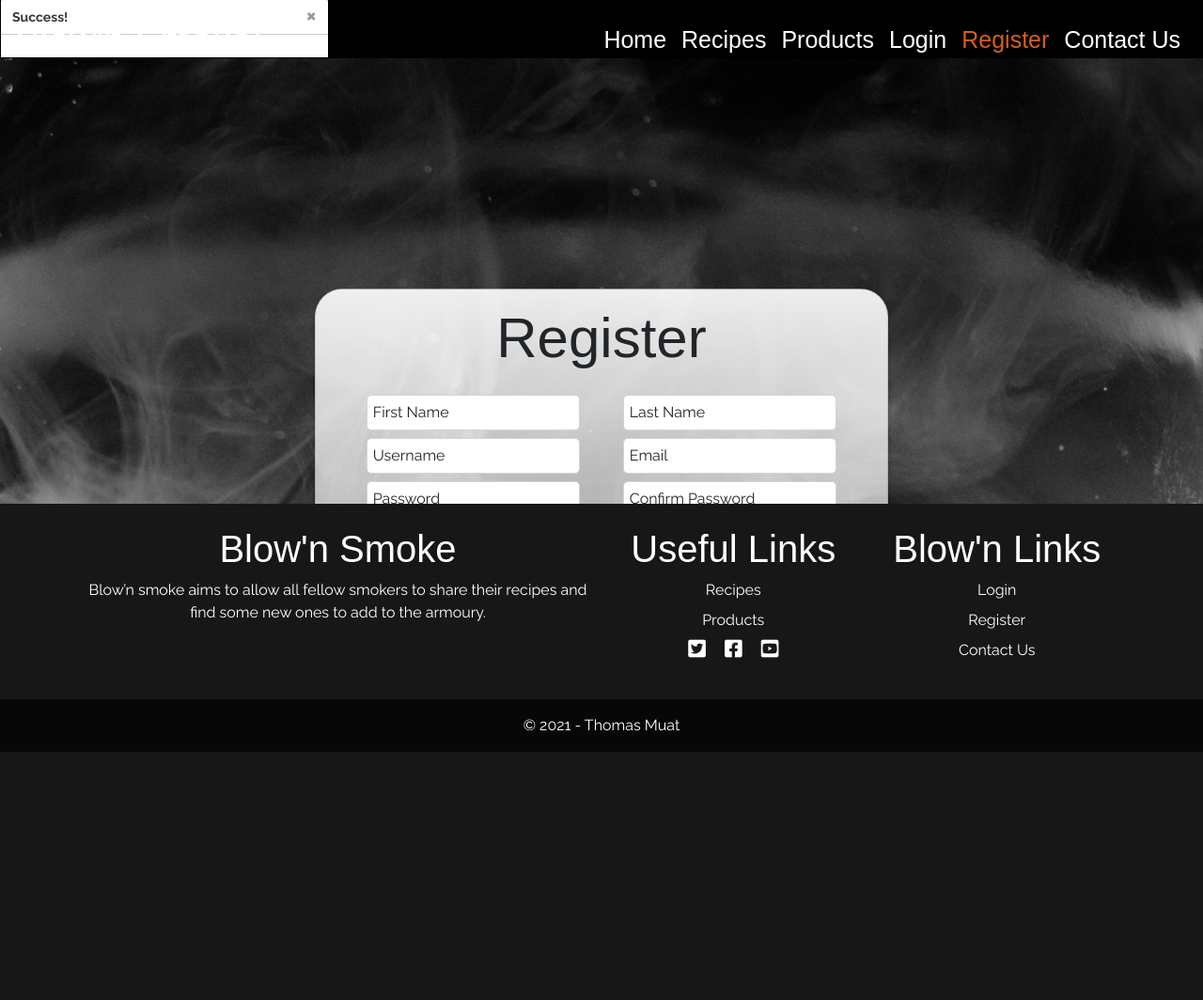
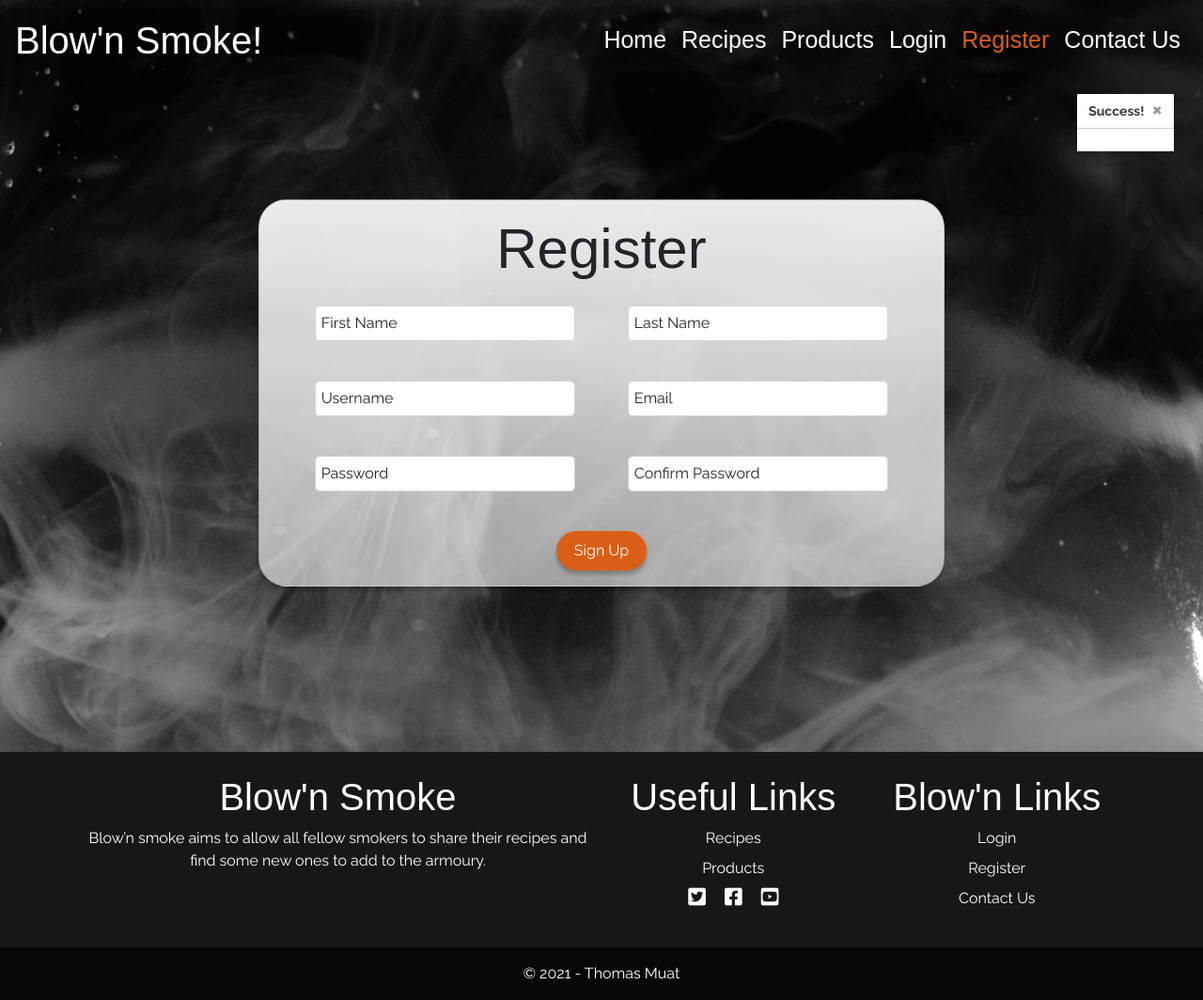
Before and after one commit to Code-Institute-Submissions/Tmuat-Blowin-Smoke_MarResub, a Flask app: page /register/ in a window 1280 px wide. Shown: the whole page at 94% size. Before the commit the page ends 800 px from the top, so only its background shows below. Run offline with Flask 2, Linux system fonts and the light colour scheme; some libraries are stand-ins or nearby versions; some web fonts are replaced.

Commit message:
Adjusted how landing image and content sits on misc pages

```diff
--- a/static/css/style.css
+++ b/static/css/style.css
@@ -41,6 +41,21 @@ html {
 }
 
 /* --------------------- Navbar Styling end */
+
+/* --------------------- Toast Styling start */
+
+.flash-container {
+    position: fixed;
+    top: 100px;
+    right: 30px;
+    z-index: 99999999999;
+}
+
+.custom-flash-toast {
+
+}
+
+/* --------------------- Toast Styling end */
 
 /* --------------------- Footer Styling start */
 
@@ -277,19 +292,22 @@ html {
 
 /* ---------------------------------------------- Misc Page Styling start */
 
-.full-page-container {
-    position: relative;
-    height: 100vh;
+.landing-image {
+    background-image: url("/static/media/images/smoke.jpg");
+    min-height: 100vh;
     width: 100vw;
-
     overflow: hidden;
 
     display: flex;
     justify-content: center;
     align-items: flex-start;
+
+    background-position: center;
+    background-repeat: no-repeat;
+    background-size: cover;
 }
 
-.full-page-container img {
+.landing-image img {
     position: absolute;
 
     height: 100vh;
@@ -304,17 +322,11 @@ html {
     object-fit: cover;
 }
 
-.full-page-content {
-    height: 100vh;
-
-    width: 100%;
-
-    z-index: 1;
-
-    text-align: center;
-    display: flex;
-    align-items: center;
-    justify-content: center;
+.custom-form-row {
+    position: relative;
+    min-height: 100vh;
+    padding-top: 86px;
+    padding-bottom: 50px;
 }
 
 .white-grey-card {
@@ -333,7 +345,12 @@ html {
 
 .container .input-box {
     position: relative;
-    height: 46px;
+    height: 40px;
+    margin-bottom: 2.5rem;
+}
+
+.container .input-box:last-child {
+    margin-bottom: 2rem;
 }
 
 .container .input-box input {
@@ -361,14 +378,13 @@ html {
 .container .input-box input:focus ~ span,
 .container .input-box input:valid ~ span,
 .container .input-box .error ~ span {
-    transform: translateX(-5px) translateY(-32px);
+    transform: translateX(-5px) translateY(-26px);
     font-size: 12px;
 }
 
 .error {
-    position: absolute;
+    position: relative;
     top: 40px;
-    left: 5px;
     margin-bottom: 0px;
 
     font-size: 14px;
--- a/templates/register.html
+++ b/templates/register.html
@@ -4,13 +4,12 @@
 
 {% block content %}
     <!-- Register Section -->
-    <section id="register" class="full-page-container container-fluid no-gutters">
-        <img src="{{ url_for('static', filename='media/images/smoke.jpg') }}" alt="a picture of wisps of smoke">
-        <div class="full-page-content">
-            <div class="w-100 text-white">
-                <div class="row">
+    <section id="register">
+        <div class="landing-image">
+            <div class="container">
+                <div class="row align-items-center custom-form-row">
                     <!-- Registration Form start -->
-                    <form class="col-12 col-md-8 col-lg-6 offset-md-2 offset-lg-3" method="POST" action="{{ url_for('register') }}" name="registration">
+                    <form class="col-12 col-md-8 offset-md-2 text-center" method="POST" action="{{ url_for('register') }}" name="registration">
                         <div class="card white-grey-card p-3">
                             <h3 class="title-font text-body card-title-font mb-4">Register</h3>
                             <div class="container text-body">
@@ -54,6 +53,14 @@
                 </div>
             </div>
         </div>
+        <!-- <img src="{{ url_for('static', filename='media/images/smoke.jpg') }}" alt="a picture of wisps of smoke" class="bg"> -->
+        <!-- <div class="full-page-content">
+            <div class="w-100 text-white">
+                <div class="row">
+
+                </div>
+            </div>
+        </div> -->
     </section>
     <!-- Register Section end -->
 {% endblock %}
```
